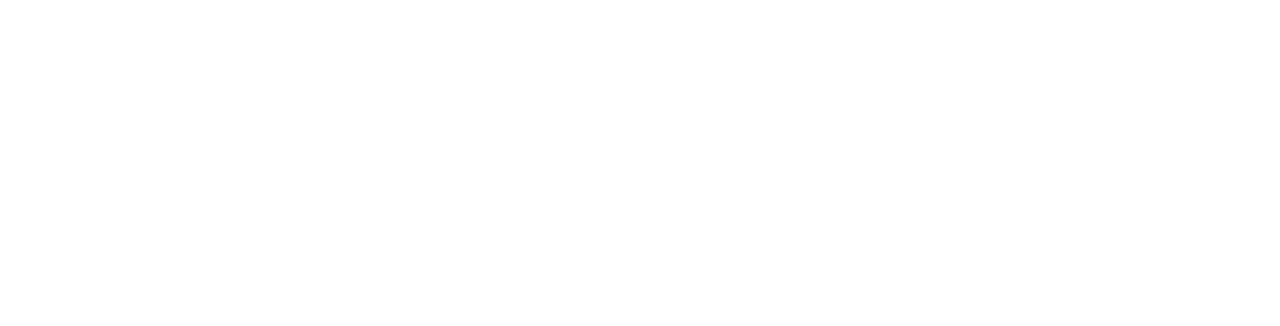
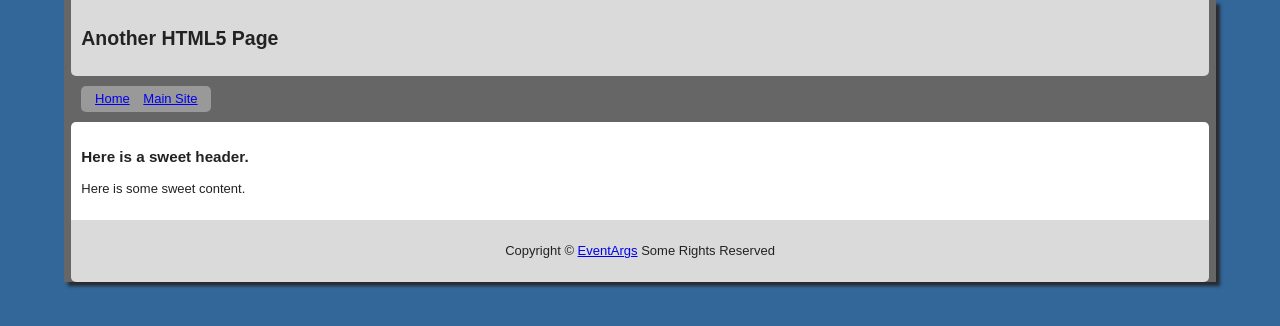
Before and after one commit to conardcarroll/HTML5, a plain HTML site: page index.html in a window 1280 px wide. Drawn offline with nearby package versions, Linux system fonts and the light colour scheme.

Commit message:
Updated page and styles
Added the base colors and styles for the page. Added some content to
show how the page looks with some text.

```diff
--- a/css/style.css
+++ b/css/style.css
@@ -42,8 +42,8 @@ body, button, input, select, textarea { font-family: sans-serif; color: #222; }
  * Also: hot pink! (or customize the background color to match your design)
  */
 
-::-moz-selection { background: #fe57a1; color: #fff; text-shadow: none; }
-::selection { background: #fe57a1; color: #fff; text-shadow: none; }
+::-moz-selection { background: #999999; color: #fff; text-shadow: none; }
+::selection { background: #999999; color: #fff; text-shadow: none; }
 
 
 /* =============================================================================
@@ -210,21 +210,91 @@ td { vertical-align: top; }
 /* ==|== primary styles =====================================================
    Author:
    ========================================================================== */
+body{
+  background: #336699;
+}
 
+header {
+    width: 97%;
+    padding: 10px;
+    margin-left: auto;
+    margin-right: auto;
+    background: #DADADA;
+    -moz-border-radius-bottomleft: 5px;
+    -moz-border-radius-bottomright: 5px;
+    -webkit-border-bottom-left-radius: 5px;
+    -webkit-border-bottom-right-radius: 5px;
+}
 
+footer {
+    width: 97%;
+    padding: 10px;
+    margin-left: auto;
+    margin-right: auto;
+    text-align: center;
+    background: #DADADA;
+    -moz-border-radius-bottomleft: 5px;
+    -moz-border-radius-bottomright: 5px;
+    -webkit-border-bottom-left-radius: 5px;
+    -webkit-border-bottom-right-radius: 5px;
+}
 
+nav {
+    width: 97%;
+    padding: 10px;
+    margin-left: auto;
+    margin-right: auto;
+}
 
+nav > ul {
+    padding: 5px;
+    width: 120px;
+    background: #999999;
+    text-align: center;
+    -moz-border-radius-topleft: 5px;
+    -moz-border-radius-topright: 5px;
+    -webkit-border-top-left-radius: 5px;
+    -webkit-border-top-right-radius: 5px;
+    -moz-border-radius-bottomleft: 5px;
+    -moz-border-radius-bottomright: 5px;
+    -webkit-border-bottom-left-radius: 5px;
+    -webkit-border-bottom-right-radius: 5px;
+}
 
+nav > ul > li {
+    display: inline;
+    margin-left: 5px;
+    margin-right: 5px;
+}
 
+aside {
+    text-align: right;
+    float: right;
+    position: relative;
+    width: 10em;
+}
 
+#container {
+    width: 90%;
+    margin-left: auto;
+    margin-right: auto;
+    margin-top: 0;
+    background: #666666;
+    -webkit-box-shadow: #282A30 4px 4px 3px;
+    -moz-box-shadow: #282A30 4px 4px 3px;
+}
 
-
-
-
-
-
-
-
+#main {
+    width: 97%;
+    padding: 10px;
+    margin-left: auto;
+    margin-right: auto;
+    background: #ffffff;
+    -moz-border-radius-topleft: 5px;
+    -moz-border-radius-topright: 5px;
+    -webkit-border-top-left-radius: 5px;
+    -webkit-border-top-right-radius: 5px;
+}
 
 /* ==|== non-semantic helper classes ========================================
    Please define your styles before this section.
--- a/index.html
+++ b/index.html
@@ -4,23 +4,24 @@
 <!--[if IE 7]>    <html class="no-js ie7 oldie" lang="en"> <![endif]-->
 <!--[if IE 8]>    <html class="no-js ie8 oldie" lang="en"> <![endif]-->
 <!-- Consider adding an manifest.appcache: h5bp.com/d/Offline -->
-<!--[if gt IE 8]><!--> <html class="no-js" lang="en"> <!--<![endif]-->
+<!--[if gt IE 8]><!-->
+<html class="no-js" lang="en">
+    <!--<![endif]-->
     <head>
         <meta charset="utf-8">
 
         <!-- Use the .htaccess and remove these lines to avoid edge case issues.
         More info: h5bp.com/b/378 -->
+
         <meta http-equiv="X-UA-Compatible" content="IE=edge,chrome=1">
-
-  <title></title>
-  <meta name="description" content="">
-  <meta name="author" content="">
+        <title>HTML5 Test Site</title>
+        <meta name="description" content="Test site for HTML5 and CSS3">
+        <meta name="author" content="Matt Hernandez">
 
         <!-- Mobile viewport optimized: j.mp/bplateviewport -->
         <meta name="viewport" content="width=device-width,initial-scale=1">
 
         <!-- Place favicon.ico and apple-touch-icon.png in the root directory: mathiasbynens.be/notes/touch-icons -->
-
         <!-- CSS: implied media=all -->
         <!-- CSS concatenated and minified via ant build script-->
         <link rel="stylesheet" href="css/style.css">
@@ -33,43 +34,44 @@
         For optimal performance, use a custom Modernizr build: www.modernizr.com/download/ -->
         <script src="js/libs/modernizr-2.0.6.min.js"></script>
     </head>
-
     <body>
-
         <div id="container">
             <header>
-
+                <h2>Another HTML5 Page</h2>
             </header>
+            <nav>
+                <ul>
+                    <li><a href="http://5.eventargs.com">Home</a></li>
+                    <li><a href="http://eventargs.com">Main Site</a></li>
+                </ul>
+            </nav>
             <div id="main" role="main">
-
+                <h3>Here is a sweet header.</h3>
+                <p>Here is some sweet content.</p>
             </div>
             <footer>
-
+                <p>Copyright &copy; <a href="http://eventargs.com">EventArgs</a> Some Rights Reserved</p>
             </footer>
-  </div> <!--! end of #container -->
-
+        </div><!--! end of #container -->
 
         <!-- JavaScript at the bottom for fast page loading -->
-
         <!-- Grab Google CDN's jQuery, with a protocol relative URL; fall back to local if offline -->
         <script src="//ajax.googleapis.com/ajax/libs/jquery/1.6.2/jquery.min.js"></script>
         <script>window.jQuery || document.write('<script src="js/libs/jquery-1.6.2.min.js"><\/script>')</script>
-
 
         <!-- scripts concatenated and minified via ant build script-->
         <script defer src="js/plugins.js"></script>
         <script defer src="js/script.js"></script>
         <!-- end scripts-->
 
-
         <!-- Change UA-XXXXX-X to be your site's ID -->
         <script>
-    window._gaq = [['_setAccount','UAXXXXXXXX1'],['_trackPageview'],['_trackPageLoadTime']];
+            window._gaq = [['_setAccount', 'UAXXXXXXXX1'], ['_trackPageview'], ['_trackPageLoadTime']];
             Modernizr.load({
-      load: ('https:' == location.protocol ? '//ssl' : '//www') + '.google-analytics.com/ga.js'
+                load : ('https:' == location.protocol ? '//ssl' : '//www') + '.google-analytics.com/ga.js'
             });
+
         </script>
-
 
         <!-- Prompt IE 6 users to install Chrome Frame. Remove this if you want to support IE 6.
         chromium.org/developers/how-tos/chrome-frame-getting-started -->
```
Also changed, not shown: 1 other file. Lines whose indentation alone changed are shown as unchanged.
